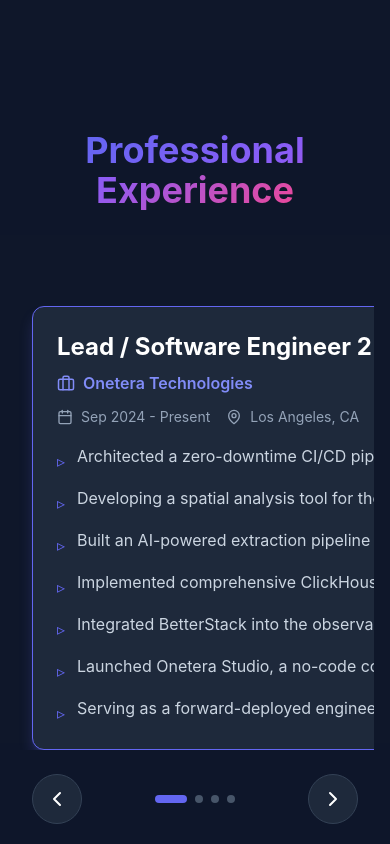
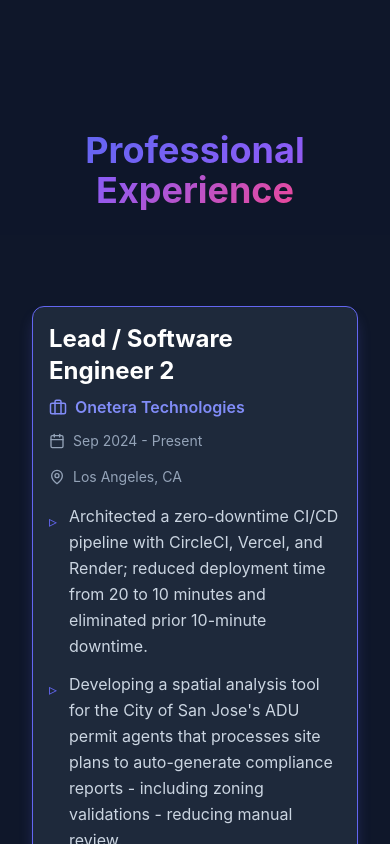
Before and after one commit to haripriyarao26/portfolio, a Next.js app: page / in a window 390 px wide. Shown: the part 2560-3404 px from the top of the page. Built offline with nearby package versions, Linux system fonts and the light colour scheme.

Commit message:
carousel cards width fix

```diff
--- a/components/Experience.tsx
+++ b/components/Experience.tsx
@@ -5,8 +5,8 @@
 
 export default function Experience() {
   return (
-    <section id="experience" className="py-20 px-4 bg-slate-900/50">
-      <div className="max-w-6xl mx-auto">
+    <section id="experience" className="py-20 px-0 md:px-4 bg-slate-900/50">
+      <div className="max-w-6xl mx-auto px-4 md:px-0">
         <h2 className="text-4xl font-bold mb-12 text-center">
           <span className="gradient-text">Professional Experience</span>
         </h2>
--- a/components/Timeline.tsx
+++ b/components/Timeline.tsx
@@ -231,11 +231,11 @@
       </div>
 
       {/* Mobile Carousel */}
-      <div className="md:hidden relative">
+      <div className="md:hidden relative w-full overflow-hidden">
         {/* Carousel Container */}
         <div
           ref={carouselRef}
-          className="flex overflow-x-auto scroll-smooth snap-x snap-mandatory scrollbar-hide"
+          className="flex overflow-x-auto scroll-smooth snap-x snap-mandatory scrollbar-hide w-full"
           style={{
             scrollbarWidth: 'none',
             msOverflowStyle: 'none',
@@ -244,13 +244,13 @@
           {items.map((item, index) => (
             <div
               key={index}
-              className="min-w-full snap-center px-4 flex-shrink-0"
+              className="w-full min-w-full snap-center px-4 flex-shrink-0"
             >
               <div className="relative">
                 {/* Content Card - Mobile (no timeline dot) */}
-                <div>
+                <div className="w-full">
                   <div
-                    className={`bg-slate-800 rounded-xl p-6 border transition-all duration-500 ${
+                    className={`bg-slate-800 rounded-xl p-4 md:p-6 border transition-all duration-500 w-full ${
                       carouselIndex === index
                         ? 'border-indigo-500 shadow-lg shadow-indigo-500/30'
                         : 'border-slate-700'
@@ -296,7 +296,7 @@
         </div>
 
         {/* Carousel Navigation */}
-        <div className="flex items-center justify-between mt-6 px-4">
+        <div className="flex items-center justify-between mt-6 px-4 mx-4">
           <button
             onClick={prevSlide}
             className="p-3 bg-slate-800 hover:bg-indigo-600 rounded-full transition-all duration-300 border border-slate-700 hover:border-indigo-500"
```
